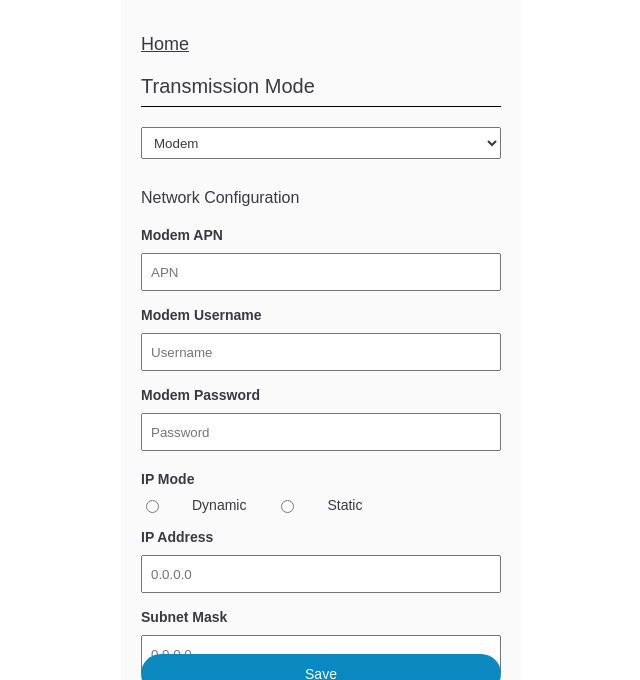
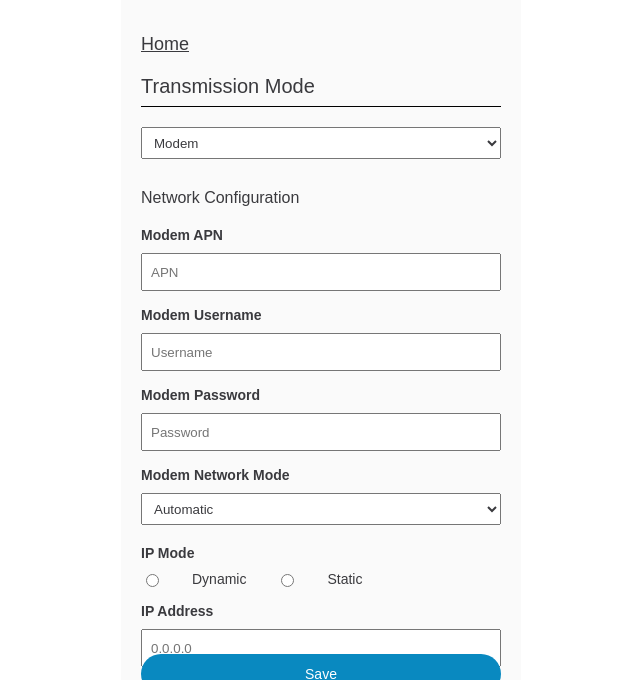
Before and after one commit to jayaintegrasihub/gtlm-webserver, a website built with Vite: page transmissionConfig.html in a window 1280 px wide. Shown: the part 66-746 px from the top of the page, without its empty margins (319-959 px from the left). Built offline with nearby package versions, Linux system fonts and the light colour scheme; no server answers.

Commit message:
add: modem mode

```diff
--- a/transmissionConfig.html
+++ b/transmissionConfig.html
@@ -77,6 +77,18 @@
               <div class="field-wrapper">
                 <h1>Modem Password</h1>
                 <input type="text" name="modemPass" id="modemPass" maxlength="32" placeholder="Password">
+              </div>
+              <div class="field-wrapper">
+                <h1>Modem Network Mode</h1>
+                <select name="modemNetwork" id="modemNetwork">
+                  <option value="2">Automatic</option>
+                  <option value="13">GSM Only</option>
+                  <option value="14">WCDMA Only</option>
+                  <option value="38">LTE Only</option>
+                  <option value="19">GSM + WCDMA Only</option>
+                  <option value="39">GSM + WCDMA + LTE Only</option>
+                  <option value="51">GSM + LTE Only</option>
+                </select>
               </div>
             </div>
 
@@ -223,6 +235,7 @@
         document.getElementById('modemApn').value = data.modemApn
         document.getElementById('modemUser').value = data.modemUser
         document.getElementById('modemPass').value = data.modemPass
+        document.getElementById('modemNetwork').value = data.modemNetwork
         break;
       case '1':
         const ethMode = document.querySelectorAll('[name="ethMode"]')
```
